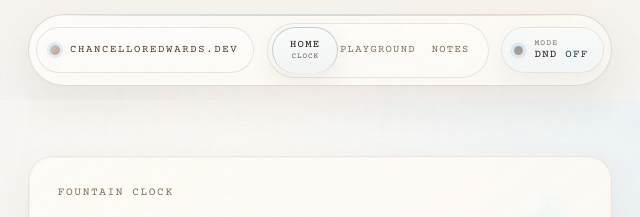
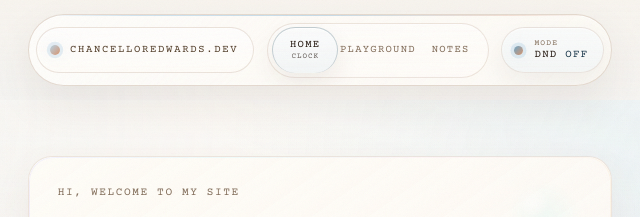
Before and after one commit to chancellor4/resume-site, a website: page index.html in a window 1280 px wide. Shown: the top 217 px of the page, 320-960 px from the left. Drawn offline with nearby package versions, Linux system fonts and the light colour scheme; no server answers.

Commit message:
Update Fountain Clock greeting

```diff
--- a/index.html
+++ b/index.html
@@ -235,7 +235,7 @@
 
       <!-- Ambient time + weather layer (see js/fountain-clock.js) -->
       <section class="fountain-clock" data-fountain-clock data-fc-details="closed" aria-label="Fountain Clock: local time and weather">
-        <h1 class="hero-eyebrow fc-eyebrow">Fountain Clock</h1>
+        <h1 class="hero-eyebrow fc-eyebrow" data-fc-greeting>Hi, welcome to my site</h1>
 
         <div class="fc-face" data-fc-face>
           <time class="fc-time" data-fc-time datetime="" aria-label="Current local time">
--- a/js/fountain-clock.js
+++ b/js/fountain-clock.js
@@ -188,6 +188,7 @@
   var DEFAULT_LOCATION = LOCATIONS['houston-texas'] || LOCATIONS[Object.keys(LOCATIONS)[0]];
 
   var CACHE_KEY_PREFIX = 'fc:weather:';
+  var GREETING_TEXT    = 'Hi, welcome to my site';
   var PREFS_KEY        = 'fc:preferences:v2';
   var LOCATION_KEY     = 'fc:location';
   var DETAILS_KEY      = 'fc:details';
@@ -833,6 +834,7 @@
 
     var now = new Date();
 
+    setText(qs('[data-fc-greeting]', root), GREETING_TEXT);
     setText(qs('[data-fc-time-hm]', root), formatHM(now, state.location.tz, state.preferences.hour24));
 
     var timeEl = qs('[data-fc-time]', root);
```
